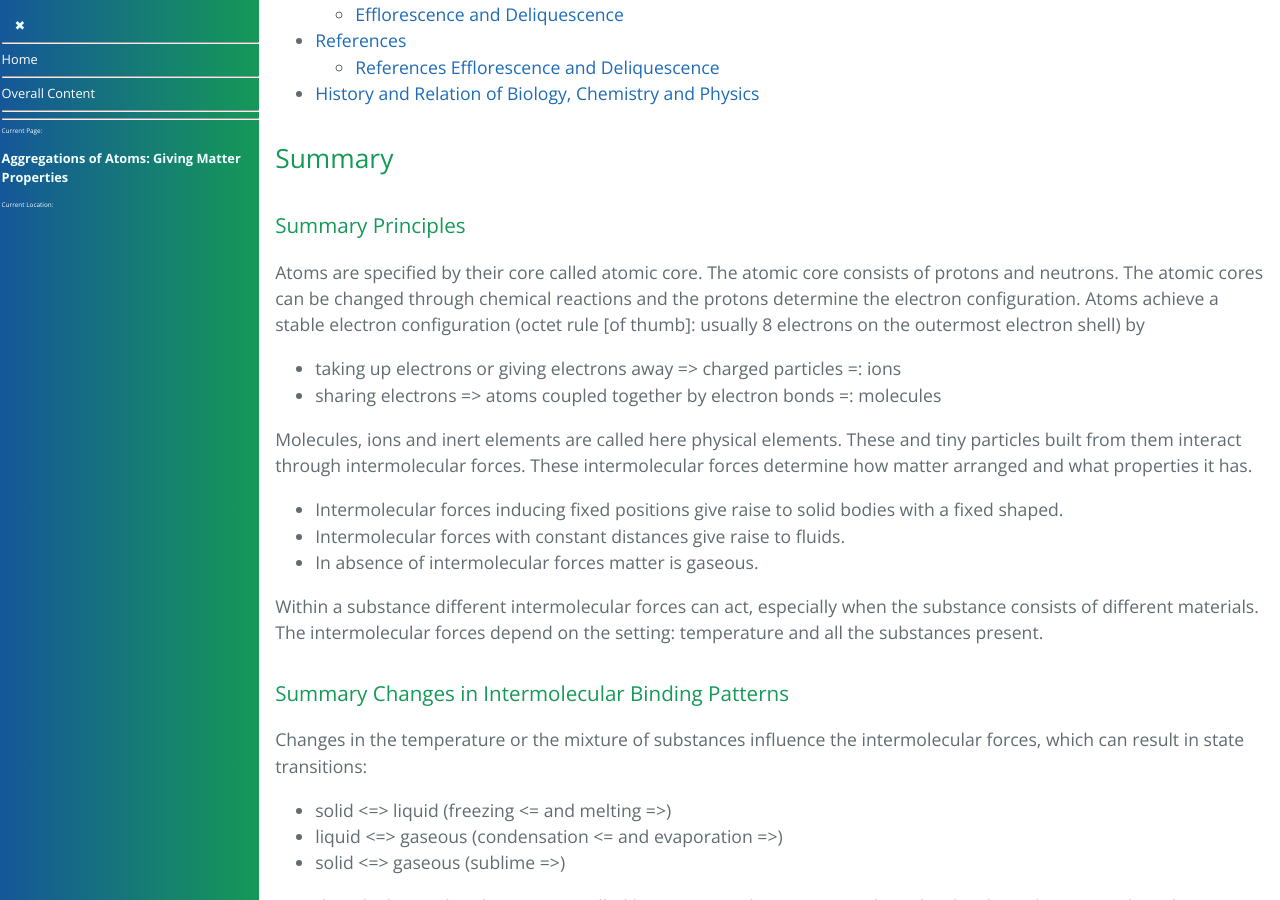
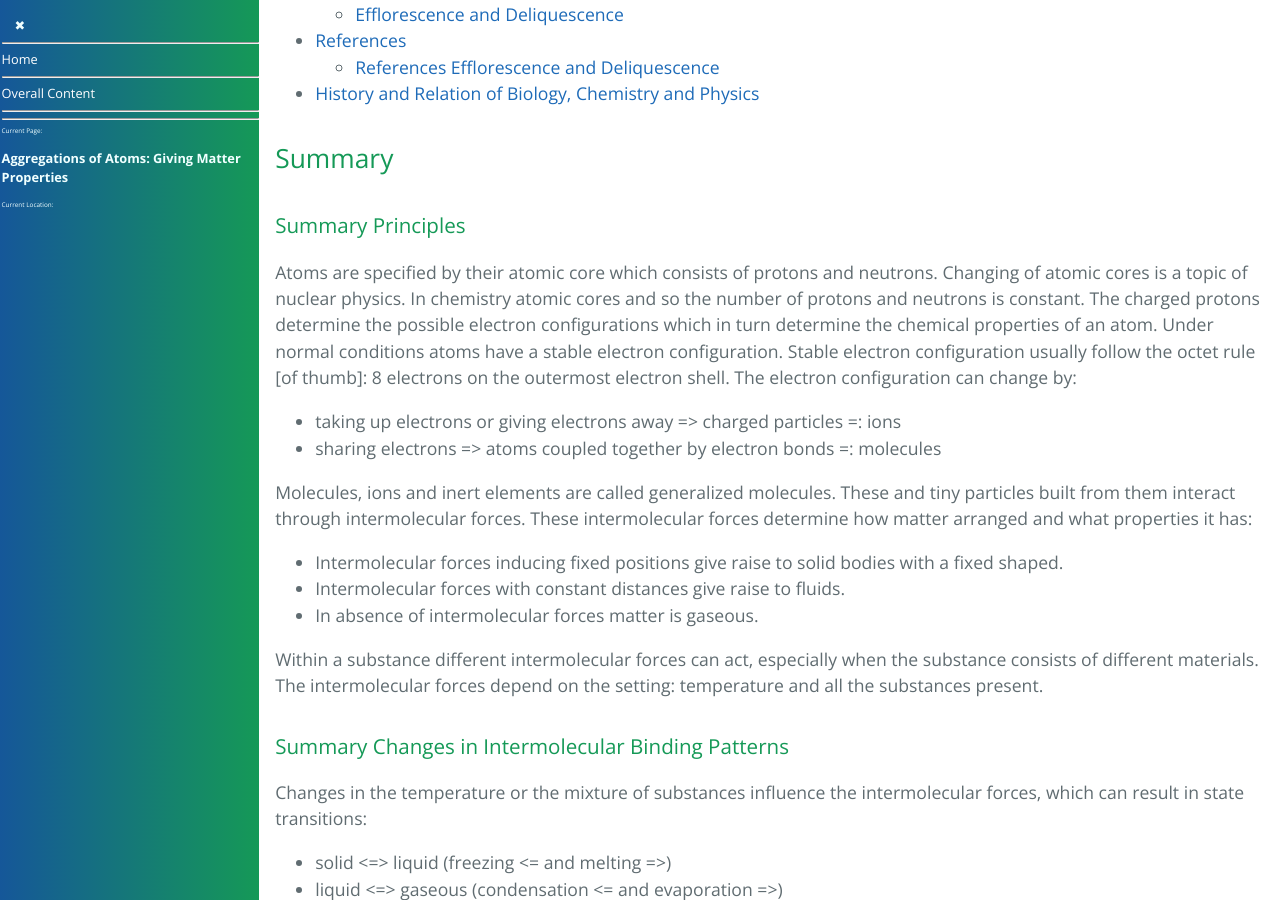
Before and after one commit to forestgrape/coronavirus, a Jekyll site: the page built from 9_physics/aggregations_of_atoms.md, in a window 1280 px wide and 900 px high, scrolled down 756 px. Built offline with Jekyll 4.4.1, drawn with Linux system fonts in a browser that asks for light colours; our own code applies the rules of GitHub Pages for plain Markdown files.

Commit message:
clarifications and corr atom core chem const

```diff
--- a/9_physics/aggregations_of_atoms.md
+++ b/9_physics/aggregations_of_atoms.md
@@ -29,12 +29,11 @@
 
 ## Summary
 ### Summary Principles
-Atoms are specified by their core called atomic core. The atomic core consists of protons and neutrons. The atomic cores can be changed through chemical reactions and the protons determine the electron configuration. Atoms achieve a stable electron configuration (octet rule [of thumb]: usually 8 electrons on the outermost electron shell) by
+Atoms are specified by their atomic core which consists of protons and neutrons. Changing of atomic cores is a topic of nuclear physics. In chemistry atomic cores and so the number of protons and neutrons is constant. The charged protons determine the possible electron configurations which in turn determine the chemical properties of an atom. Under normal conditions atoms have a stable electron configuration. Stable electron configuration usually follow the octet rule [of thumb]: 8 electrons on the outermost electron shell. The electron configuration can change by:
 * taking up electrons or giving electrons away => charged particles =: ions
 * sharing electrons => atoms coupled together by electron bonds =: molecules
 
-Molecules, ions and inert elements are called here physical elements. These and tiny particles built from them interact through intermolecular forces. These intermolecular forces determine how matter arranged and what properties it has.
-
+Molecules, ions and inert elements are called generalized molecules. These and tiny particles built from them interact through intermolecular forces. These intermolecular forces determine how matter arranged and what properties it has:
 * Intermolecular forces inducing fixed positions give raise to solid bodies with a fixed shaped.
 * Intermolecular forces with constant distances give raise to fluids.
 * In absence of intermolecular forces matter is gaseous.
```
